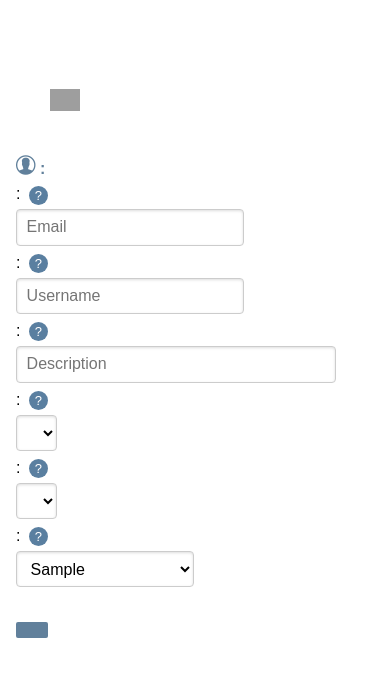
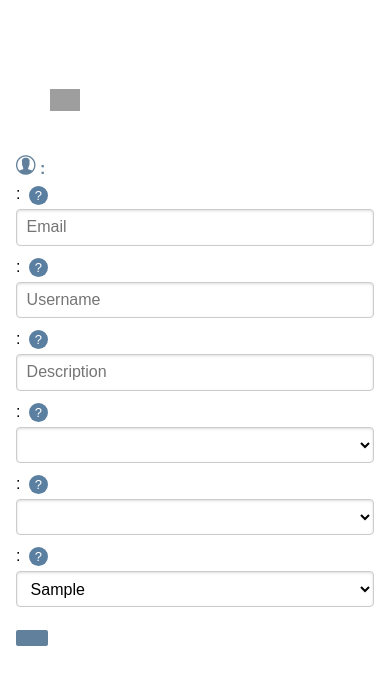
Before and after one commit to altCensored/altcensored, a Flask app: template alt2/templates/settings/settings_user_update.html in a window 390 px wide. Shown: the part 121-803 px from the top of the page. Run offline with Flask 3, Linux system fonts and the light colour scheme; the template is opened without the code that fills it: most values are stand-ins (such as "Sample title", 1, 10 or a date in 2020); lists and menus that the app fills with data are empty; some libraries are stand-ins or nearby versions; grey boxes are pictures that could not be loaded.

Commit message:
feat: mobile-responsive forms for settings and playlist pages
Add form-responsive class to the three pure-form-aligned forms
(settings_site, settings_user_update, playlist_item_create_edit).

At ≤767px (matching the navbar mobile breakpoint), labels stack above
their controls, inputs and selects stretch to 100% width, and the
.pure-controls submit button margin resets to zero. No change to desktop
layout — pure-form-aligned behaviour is unchanged above 767px.

Co-Authored-By: Claude Sonnet 4.6 <noreply@anthropic.com>

```diff
--- a/alt2/static/css/default.css
+++ b/alt2/static/css/default.css
@@ -461,6 +461,29 @@ input[type="search"]::-webkit-search-cancel-button {
     padding-bottom: 0.075em;
   }
 
+  /* Mobile-responsive forms: stack label above input, full-width controls */
+  .form-responsive.pure-form-aligned .pure-control-group {
+    margin-bottom: 0.75em;
+  }
+
+  .form-responsive.pure-form-aligned .pure-control-group label {
+    display: block;
+    width: 100%;
+    text-align: left;
+    margin: 0 0 0.3em 0;
+  }
+
+  .form-responsive.pure-form-aligned .pure-control-group input,
+  .form-responsive.pure-form-aligned .pure-control-group select {
+    display: block;
+    width: 100%;
+    box-sizing: border-box;
+  }
+
+  .form-responsive.pure-form-aligned .pure-controls {
+    margin: 0.75em 0 0 0;
+  }
+
 }
 
 /*
--- a/alt2/templates/playlist/playlist_item_create_edit.html
+++ b/alt2/templates/playlist/playlist_item_create_edit.html
@@ -34,7 +34,7 @@
                 </div>
             </div>
             <div class="h-box">
-                <form class="pure-form pure-form-aligned" name="create_playlist" method="post">
+                <form class="pure-form pure-form-aligned form-responsive" name="create_playlist" method="post">
                     <input type="hidden" name="csrf_token" value="{{ csrf_token() }}">
                     <fieldset>
                         <div class="pure-control-group">
--- a/alt2/templates/settings/settings_site.html
+++ b/alt2/templates/settings/settings_site.html
@@ -24,7 +24,7 @@
         <div class="pure-u-1 pure-u-md-20-24">
             {% with active_settings='site' %}{% include "widgets/settings_subnav.html" %}{% endwith %}
             <div class="h-box settings-content">
-                <form class="pure-form pure-form-aligned" name=site method="post">
+                <form class="pure-form pure-form-aligned form-responsive" name=site method="post">
                     <input type="hidden" name="csrf_token" value="{{ csrf_token() }}">
                     <fieldset>
                         <div class="pure-control-group">
--- a/alt2/templates/settings/settings_user_update.html
+++ b/alt2/templates/settings/settings_user_update.html
@@ -43,7 +43,7 @@
                 </div>
             </div>
             <div class="h-box">
-                <form class="pure-form pure-form-aligned" name=user method="post">
+                <form class="pure-form pure-form-aligned form-responsive" name=user method="post">
                     <input type="hidden" name="csrf_token" value="{{ csrf_token() }}">
                     <fieldset>
 
```
